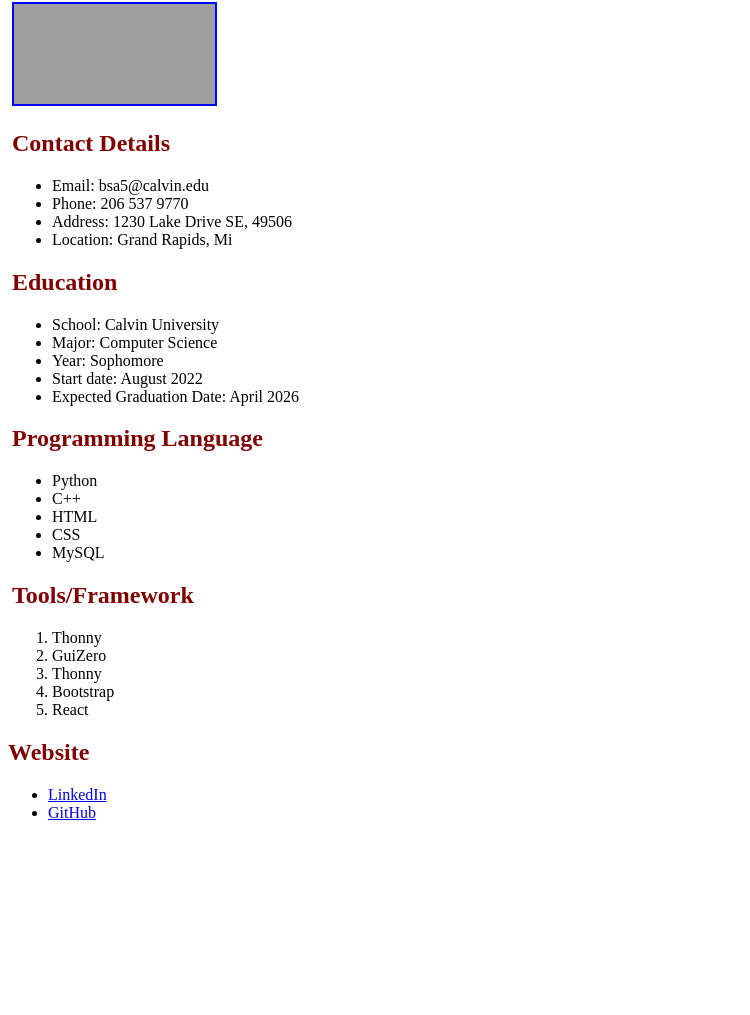
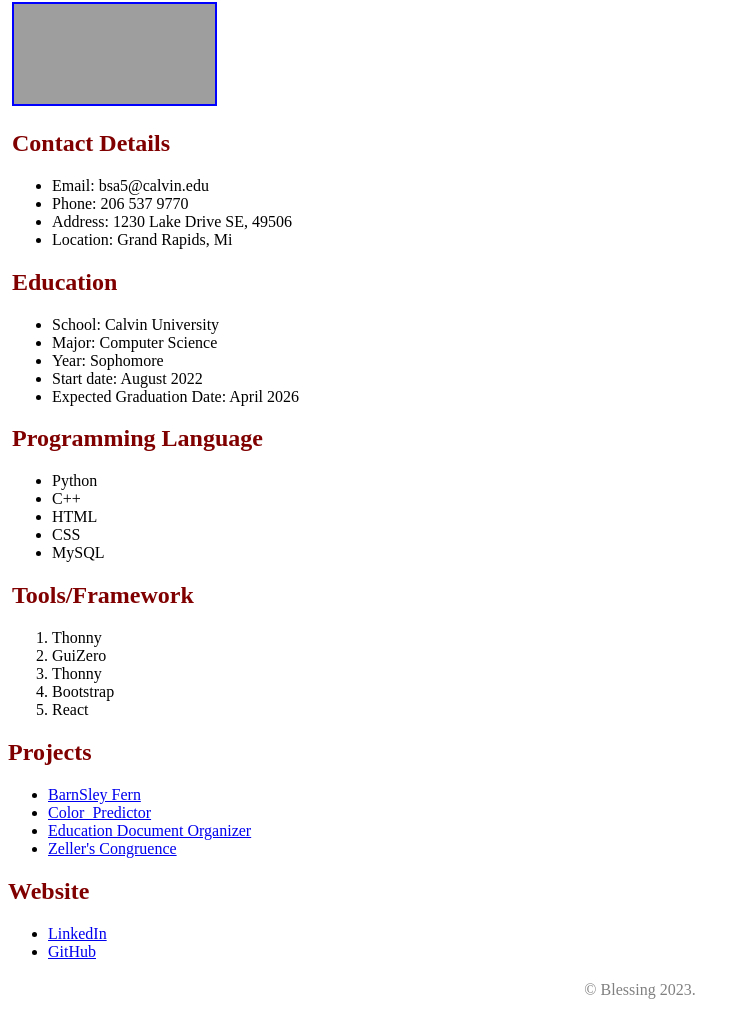
Before and after one commit to BlessingAmoah/profile, a plain HTML site: page index.html in a window 1280 px wide. Shown: the part 78-1093 px from the top of the page, without its empty margins (0-750 px from the left). Before the commit the page ends 916 px from the top, so only its background shows below. Drawn offline with Linux system fonts and the light colour scheme; grey boxes are pictures that could not be loaded.

Commit message:
update profile

```diff
--- a/index.html
+++ b/index.html
@@ -52,7 +52,23 @@
         <li>React</li>
     </ol>
  </div>
-
+<section>
+    <h2>Projects</h2>
+    <ul>
+         <li>
+            <a href="https://github.com/BlessingAmoah/Fractal-Fern">BarnSley Fern</a>
+        </li>
+        <li>
+            <a href="https://github.com/BlessingAmoah/Color_Predictor">Color_Predictor</a>
+        </li>
+         <li>
+            <a href="https://github.com/BlessingAmoah/educationdocument">Education Document Organizer</a>
+        </li>
+        <li>
+            <a href="https://github.com/BlessingAmoah/Zeller-s-Congruence">Zeller's Congruence</a>
+        </li>
+    </ul>
+</section>
  <section>
     <h2>Website</h2>
     <ul>
@@ -64,5 +80,9 @@
         </li>
     </ul>
 </section>
+<!-- Copyright footnote -->
+<div class="copyright">
+    <p>&copy; Blessing 2023.</p>
+</div>
 </body>
 </html>
--- a/styles.css
+++ b/styles.css
@@ -12,3 +12,10 @@ h2 {
 div {
     margin: 4px;
 }
+
+/* Add a style for the copyright footnote */
+.copyright {
+    text-align: center;
+    margin-top: 20px;
+    color: gray;
+}
```
